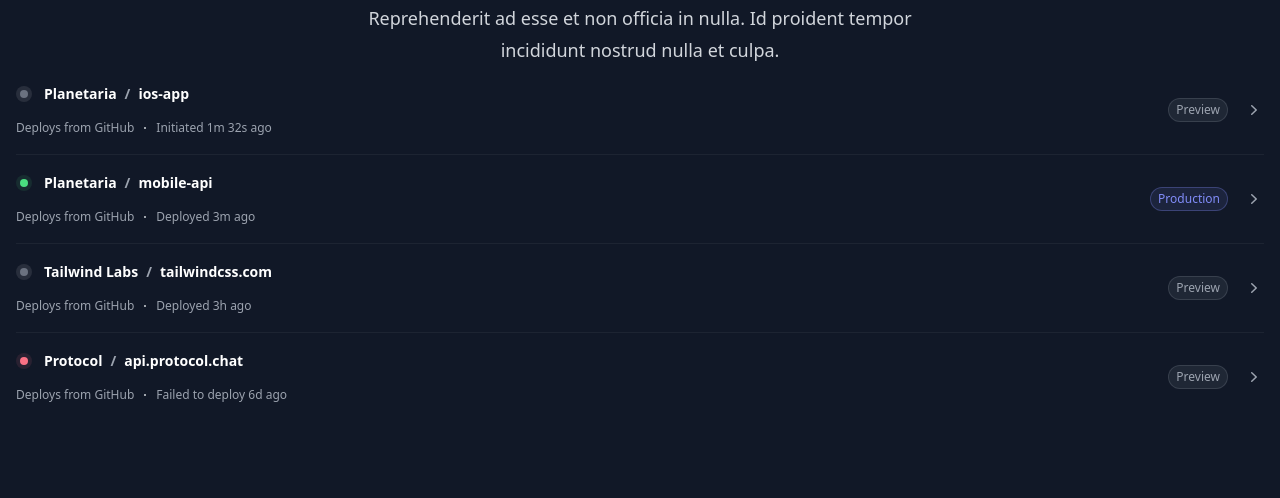
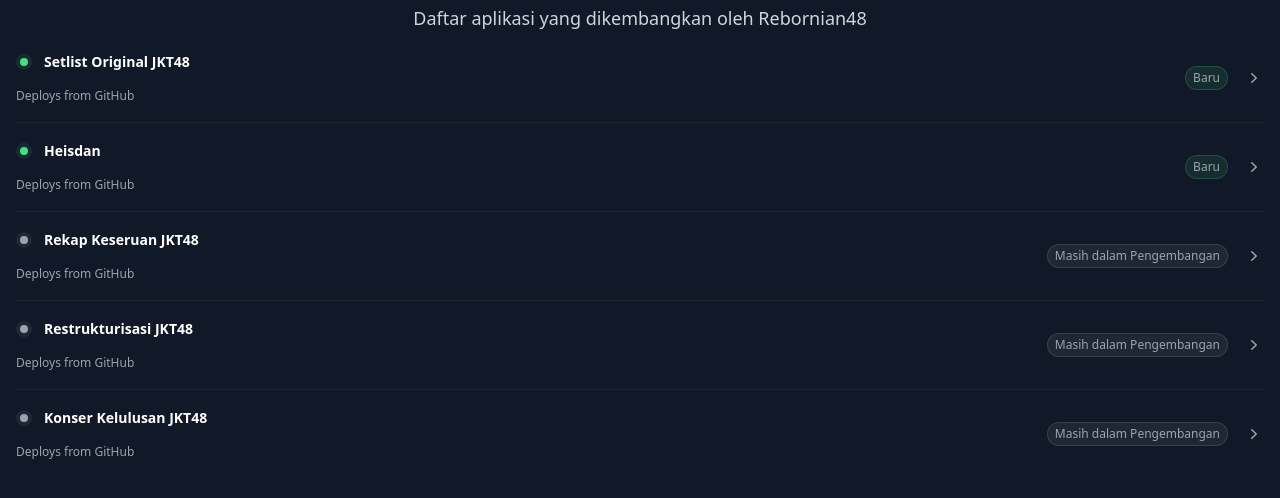
Before and after one commit to Rebornian48/portalapps, a plain HTML site: page index.html in a window 1280 px wide. Shown: the part 86-584 px from the top of the page. Drawn offline with nearby package versions, Linux system fonts and the light colour scheme.

Commit message:
Update index.html

```diff
--- a/index.html
+++ b/index.html
@@ -48,8 +48,7 @@
       <p
         class="mx-auto mt-2 max-w-xl text-center text-lg leading-8 text-gray-300"
       >
-        Reprehenderit ad esse et non officia in nulla. Id proident tempor
-        incididunt nostrud nulla et culpa.
+        Daftar aplikasi yang dikembangkan oleh Rebornian48
       </p>
 
       <ul role="list" class="divide-y divide-white/5">
@@ -57,15 +56,13 @@
           <div class="min-w-0 flex-auto">
             <div class="flex items-center gap-x-3">
               <div
-                class="flex-none rounded-full p-1 text-gray-500 bg-gray-100/10"
+                class="flex-none rounded-full p-1 text-green-400 bg-green-400/10"
               >
                 <div class="h-2 w-2 rounded-full bg-current"></div>
               </div>
               <h2 class="min-w-0 text-sm font-semibold leading-6 text-white">
-                <a href="#" class="flex gap-x-2">
-                  <span class="truncate">Planetaria</span>
-                  <span class="text-gray-400">/</span>
-                  <span class="whitespace-nowrap">ios-app</span>
+                <a href="https://rebornian48.github.io/setlist-original" class="flex gap-x-2">
+                  <span class="truncate">Setlist Original JKT48</span>
                   <span class="absolute inset-0"></span>
                 </a>
               </h2>
@@ -74,19 +71,12 @@
               class="mt-3 flex items-center gap-x-2.5 text-xs leading-5 text-gray-400"
             >
               <p class="truncate">Deploys from GitHub</p>
-              <svg
-                viewBox="0 0 2 2"
-                class="h-0.5 w-0.5 flex-none fill-gray-300"
-              >
-                <circle cx="1" cy="1" r="1" />
-              </svg>
-              <p class="whitespace-nowrap">Initiated 1m 32s ago</p>
             </div>
           </div>
           <div
-            class="rounded-full flex-none py-1 px-2 text-xs font-medium ring-1 ring-inset text-gray-400 bg-gray-400/10 ring-gray-400/20"
+            class="rounded-full flex-none py-1 px-2 text-xs font-medium ring-1 ring-inset text-gray-400 bg-green-400/10 ring-green-400/20"
           >
-            Preview
+            Baru
           </div>
           <svg
             class="h-5 w-5 flex-none text-gray-400"
@@ -110,10 +100,8 @@
                 <div class="h-2 w-2 rounded-full bg-current"></div>
               </div>
               <h2 class="min-w-0 text-sm font-semibold leading-6 text-white">
-                <a href="#" class="flex gap-x-2">
-                  <span class="truncate">Planetaria</span>
-                  <span class="text-gray-400">/</span>
-                  <span class="whitespace-nowrap">mobile-api</span>
+                <a href="https://rebornian48.github.io/heisdan" class="flex gap-x-2">
+                  <span class="truncate">Heisdan</span>
                   <span class="absolute inset-0"></span>
                 </a>
               </h2>
@@ -122,19 +110,12 @@
               class="mt-3 flex items-center gap-x-2.5 text-xs leading-5 text-gray-400"
             >
               <p class="truncate">Deploys from GitHub</p>
-              <svg
-                viewBox="0 0 2 2"
-                class="h-0.5 w-0.5 flex-none fill-gray-300"
-              >
-                <circle cx="1" cy="1" r="1" />
-              </svg>
-              <p class="whitespace-nowrap">Deployed 3m ago</p>
             </div>
           </div>
           <div
-            class="rounded-full flex-none py-1 px-2 text-xs font-medium ring-1 ring-inset text-indigo-400 bg-indigo-400/10 ring-indigo-400/30"
+            class="rounded-full flex-none py-1 px-2 text-xs font-medium ring-1 ring-inset text-gray-400 bg-green-400/10 ring-green-400/20"
           >
-            Production
+            Baru
           </div>
           <svg
             class="h-5 w-5 flex-none text-gray-400"
@@ -153,15 +134,13 @@
           <div class="min-w-0 flex-auto">
             <div class="flex items-center gap-x-3">
               <div
-                class="flex-none rounded-full p-1 text-gray-500 bg-gray-100/10"
+                class="flex-none rounded-full p-1 text-gray-400 bg-gray-400/10"
               >
                 <div class="h-2 w-2 rounded-full bg-current"></div>
               </div>
               <h2 class="min-w-0 text-sm font-semibold leading-6 text-white">
-                <a href="#" class="flex gap-x-2">
-                  <span class="truncate">Tailwind Labs</span>
-                  <span class="text-gray-400">/</span>
-                  <span class="whitespace-nowrap">tailwindcss.com</span>
+                <a href="https://rebornian48.github.io/rekapkeseruan" class="flex gap-x-2">
+                  <span class="truncate">Rekap Keseruan JKT48</span>
                   <span class="absolute inset-0"></span>
                 </a>
               </h2>
@@ -170,19 +149,12 @@
               class="mt-3 flex items-center gap-x-2.5 text-xs leading-5 text-gray-400"
             >
               <p class="truncate">Deploys from GitHub</p>
-              <svg
-                viewBox="0 0 2 2"
-                class="h-0.5 w-0.5 flex-none fill-gray-300"
-              >
-                <circle cx="1" cy="1" r="1" />
-              </svg>
-              <p class="whitespace-nowrap">Deployed 3h ago</p>
             </div>
           </div>
           <div
             class="rounded-full flex-none py-1 px-2 text-xs font-medium ring-1 ring-inset text-gray-400 bg-gray-400/10 ring-gray-400/20"
           >
-            Preview
+            Masih dalam Pengembangan
           </div>
           <svg
             class="h-5 w-5 flex-none text-gray-400"
@@ -201,15 +173,13 @@
           <div class="min-w-0 flex-auto">
             <div class="flex items-center gap-x-3">
               <div
-                class="flex-none rounded-full p-1 text-rose-400 bg-rose-400/10"
+                class="flex-none rounded-full p-1 text-gray-400 bg-gray-400/10"
               >
                 <div class="h-2 w-2 rounded-full bg-current"></div>
               </div>
               <h2 class="min-w-0 text-sm font-semibold leading-6 text-white">
-                <a href="#" class="flex gap-x-2">
-                  <span class="truncate">Protocol</span>
-                  <span class="text-gray-400">/</span>
-                  <span class="whitespace-nowrap">api.protocol.chat</span>
+                <a href="https://rebornian48.github.io/restrukturisasi" class="flex gap-x-2">
+                  <span class="truncate">Restrukturisasi JKT48</span>
                   <span class="absolute inset-0"></span>
                 </a>
               </h2>
@@ -218,19 +188,51 @@
               class="mt-3 flex items-center gap-x-2.5 text-xs leading-5 text-gray-400"
             >
               <p class="truncate">Deploys from GitHub</p>
-              <svg
-                viewBox="0 0 2 2"
-                class="h-0.5 w-0.5 flex-none fill-gray-300"
-              >
-                <circle cx="1" cy="1" r="1" />
-              </svg>
-              <p class="whitespace-nowrap">Failed to deploy 6d ago</p>
             </div>
           </div>
           <div
             class="rounded-full flex-none py-1 px-2 text-xs font-medium ring-1 ring-inset text-gray-400 bg-gray-400/10 ring-gray-400/20"
           >
-            Preview
+            Masih dalam Pengembangan
+          </div>
+          <svg
+            class="h-5 w-5 flex-none text-gray-400"
+            viewBox="0 0 20 20"
+            fill="currentColor"
+            aria-hidden="true"
+          >
+            <path
+              fill-rule="evenodd"
+              d="M7.21 14.77a.75.75 0 01.02-1.06L11.168 10 7.23 6.29a.75.75 0 111.04-1.08l4.5 4.25a.75.75 0 010 1.08l-4.5 4.25a.75.75 0 01-1.06-.02z"
+              clip-rule="evenodd"
+            />
+          </svg>
+        </li>
+        <li class="relative flex items-center space-x-4 py-4">
+          <div class="min-w-0 flex-auto">
+            <div class="flex items-center gap-x-3">
+              <div
+                class="flex-none rounded-full p-1 text-gray-400 bg-gray-400/10"
+              >
+                <div class="h-2 w-2 rounded-full bg-current"></div>
+              </div>
+              <h2 class="min-w-0 text-sm font-semibold leading-6 text-white">
+                <a href="https://rebornian48.github.io/gradcon" class="flex gap-x-2">
+                  <span class="truncate">Konser Kelulusan JKT48</span>
+                  <span class="absolute inset-0"></span>
+                </a>
+              </h2>
+            </div>
+            <div
+              class="mt-3 flex items-center gap-x-2.5 text-xs leading-5 text-gray-400"
+            >
+              <p class="truncate">Deploys from GitHub</p>
+            </div>
+          </div>
+          <div
+            class="rounded-full flex-none py-1 px-2 text-xs font-medium ring-1 ring-inset text-gray-400 bg-gray-400/10 ring-gray-400/20"
+          >
+            Masih dalam Pengembangan
           </div>
           <svg
             class="h-5 w-5 flex-none text-gray-400"
```
